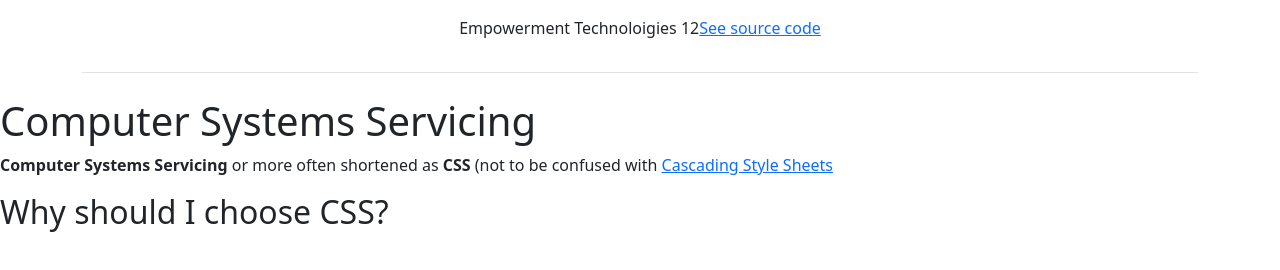
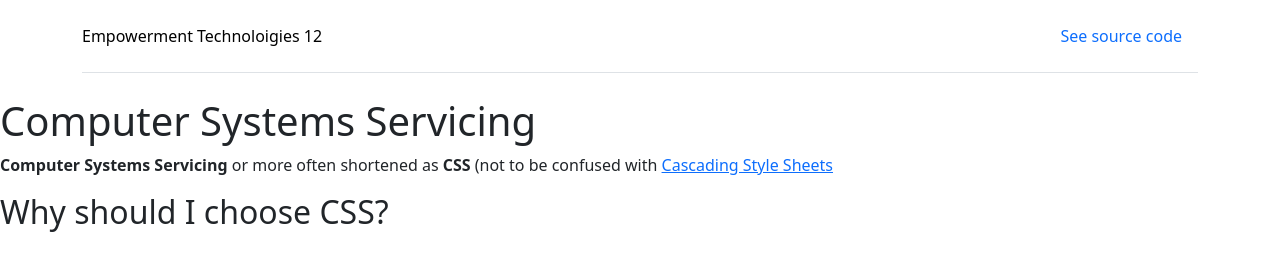
Before and after one commit to ajhalili2006/emtech12-html-lab, a website: page public/index.html in a window 1280 px wide. Drawn offline with nearby package versions, Linux system fonts and the light colour scheme.

Commit message:
update readme and html code behind the scenes
Signed-off-by: GitHub <noreply@github.com>

```diff
--- a/public/index.html
+++ b/public/index.html
@@ -15,22 +15,20 @@ Some of the HTML code here are adopted from the Bootstrap project's
   <link rel="stylesheet" href="./assets/stylesheets/theme.css" />
 </head>
 <body>
-  <main>
   <div class="container">
-      <header class="d-flex align-baseline justify-content-center py-3 mb-4 border-bottom">
-        <p class="d-flex align-items-center">Empowerment Technoloigies 12</p>
+    <header class="d-flex flex-wrap justify-content-center py-3 mb-4 border-bottom">
+      <p class="d-flex align-items-center mb-3 mb-md-0 me-md-auto link-body-emphasis text-decoration-none">Empowerment Technoloigies 12</p>
       <ul class="nav nav-pills">
         <li class="nav-item">
-            <a href="https://github.com/ajhalili2006/emtech12-html-lab">See source code</a>
+          <a class="nav-link" href="https://github.com/ajhalili2006/emtech12-html-lab">See source code</a>
         </li>
       </ul>
     </header>
   </div>
-    <content>
+  <main>
     <h1>Computer Systems Servicing</h1>
     <p><strong>Computer Systems Servicing</strong> or more often shortened as <strong>CSS</strong> (not to be confused with <a href="https://developer.mozilla.org/en-US/docs/Web/CSS">Cascading Style Sheets</a></p>
     <h2>Why should I choose CSS?</h2>
-    </content>
   </main>
 
   <!-- bootstrap JS lib and popper -->
```
Also changed, not shown: README.md. Lines whose indentation alone changed are shown as unchanged.
